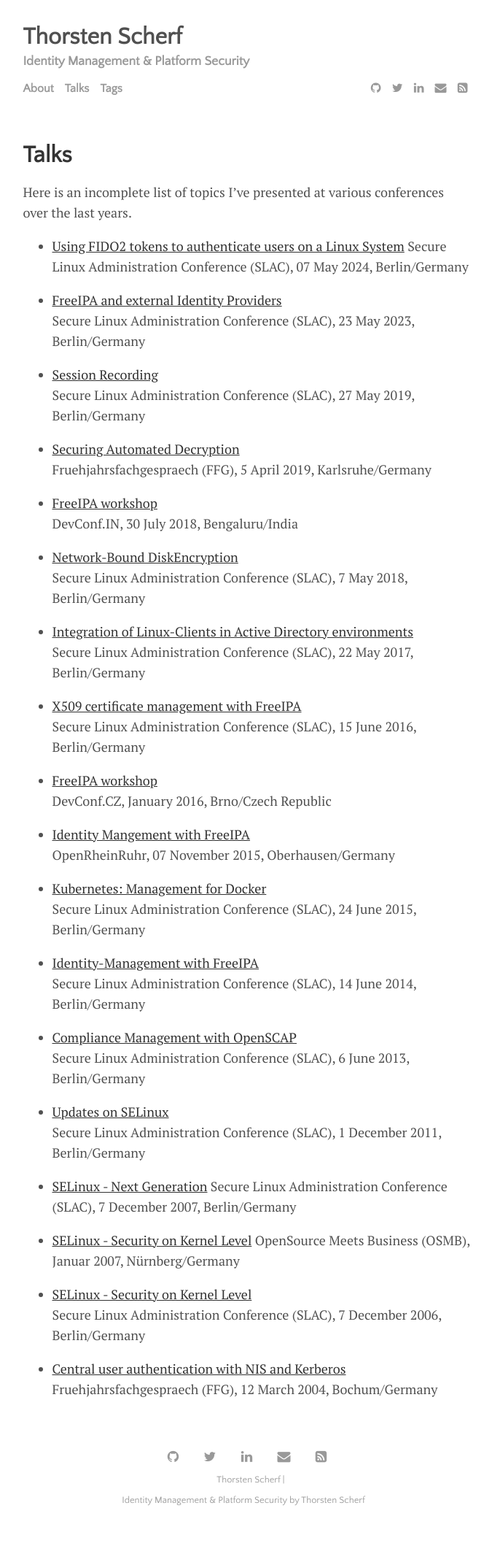
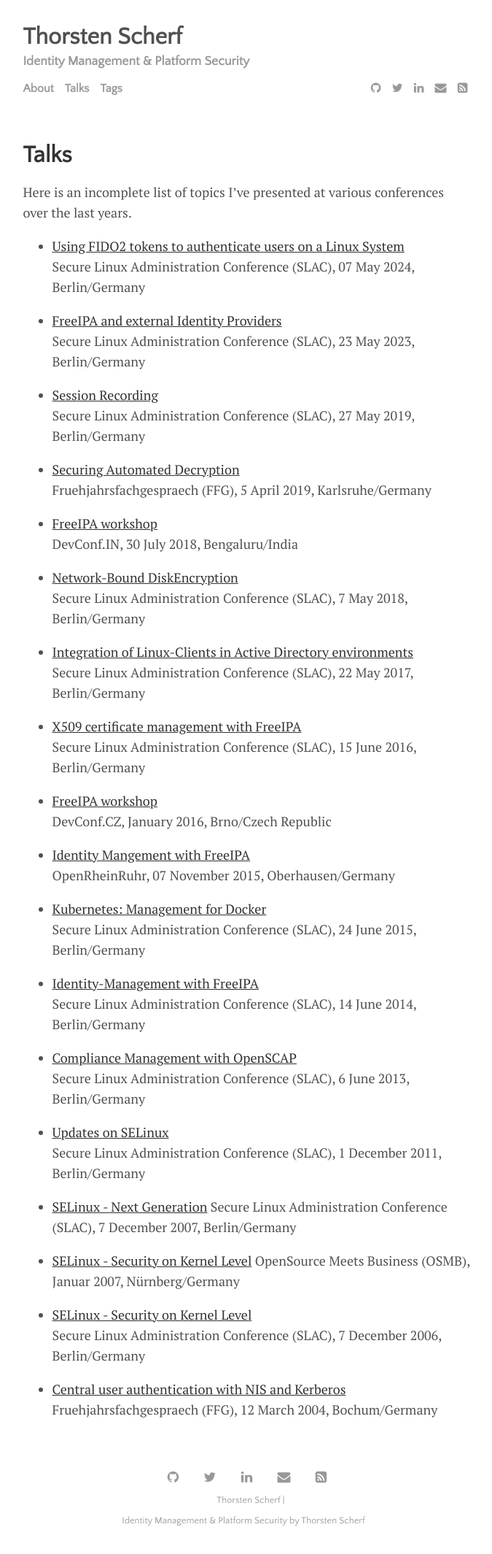
Before and after one commit to tscherf/tscherf.github.io, a Jekyll site: the page built from menu/talks.md, in a window 1280 px wide. Shown: the whole page at 73% size, without its empty margins (301-976 px from the left). Built offline with Jekyll 4.4.1, drawn with Linux system fonts in a browser that asks for light colours; before the commit the page ends 2101 px from its top, so only the background shows below that.

```diff
--- a/menu/talks.md
+++ b/menu/talks.md
@@ -6,7 +6,7 @@ title: Talks
 Here is an incomplete list of topics I've presented at various conferences over
 the last years.
 
-- [Using FIDO2 tokens to authenticate users on a Linux System](https://www.heinlein-support.de/slac/2024/vortrag/mit-fido2-tokens-zentral-verwaltete-benutzer-einem-linux-system-anmelden)
+- [Using FIDO2 tokens to authenticate users on a Linux System](https://www.heinlein-support.de/slac/2024/vortrag/mit-fido2-tokens-zentral-verwaltete-benutzer-einem-linux-system-anmelden)<br>
 Secure Linux Administration Conference (SLAC), 07 May 2024, Berlin/Germany
 
 - [FreeIPA and external Identity Providers](https://www.heinlein-support.de/slac/2023/vortrag/freeipa-und-anbindung-externe-identity-provider)
```
